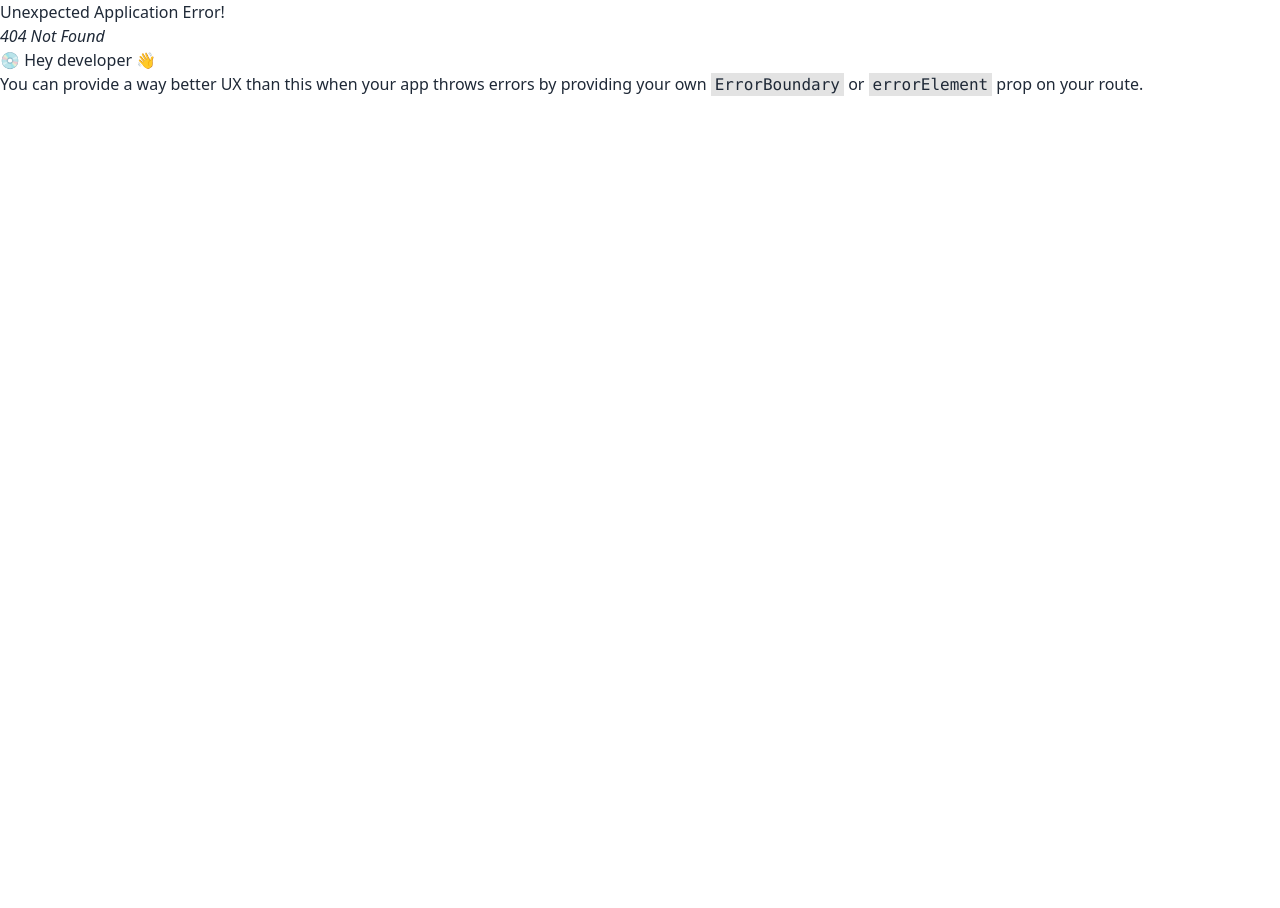
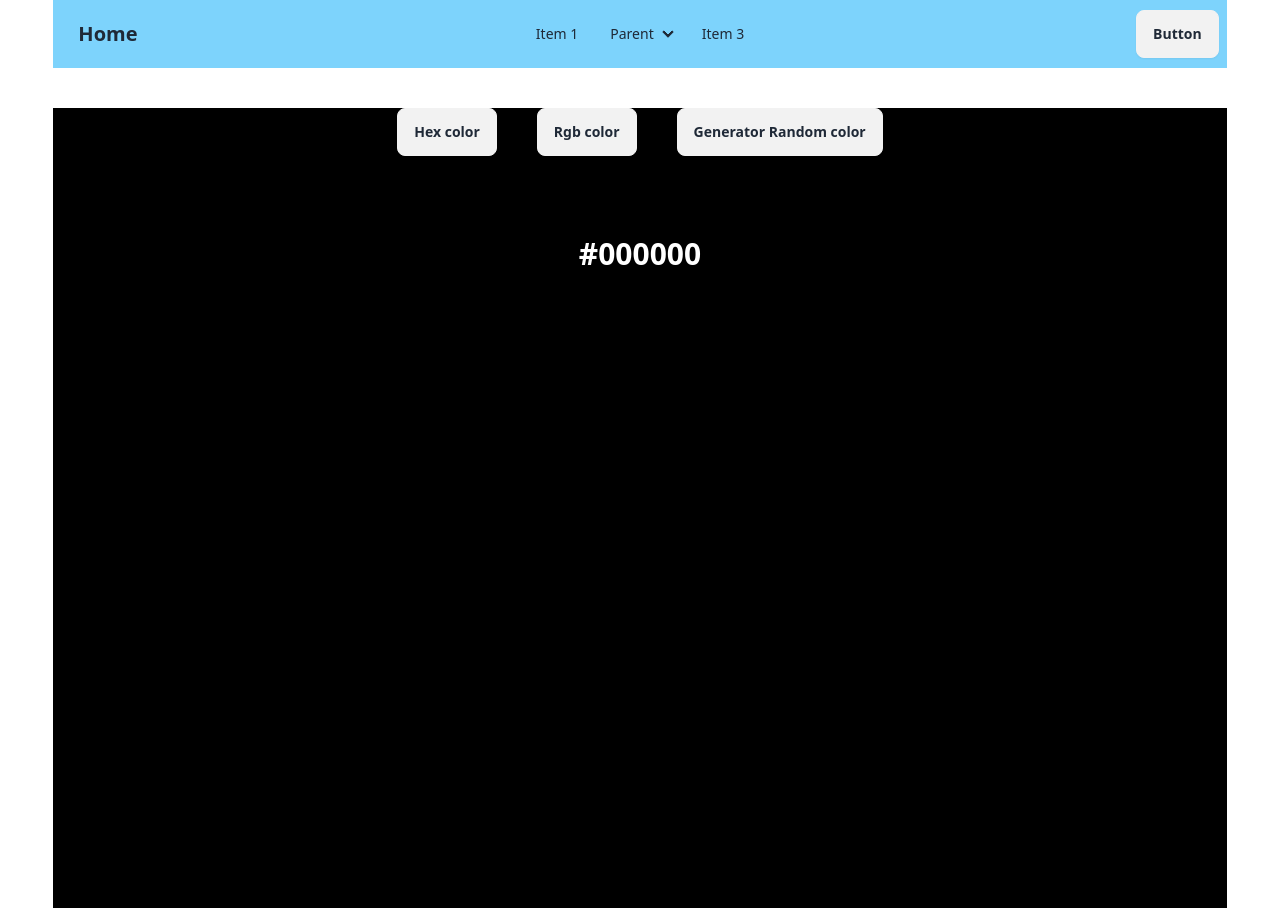
Before and after one commit to Sarajit-mondal/100-Small-react-Project, a React (Vite) app in the folder react25SmallProject/: page /hexOrRgbColor in a window 1280 px wide. Before the commit this address had no page. Before the commit the page ends 800 px from the top, so only its background shows below. Built offline with nearby package versions, Linux system fonts and the light colour scheme.

Commit message:
Hex and rgb color generator complete

```diff
--- /dev/null
+++ b/react25SmallProject/src/components/25Project/ColorGenerator.jsx
@@ -0,0 +1,89 @@
+import { useState } from "react";
+
+function ColorGenerator() {
+  const [color, setColor] = useState("#000000");
+  const [choiceColor, setChoiceColor] = useState("hex");
+
+  ///Randome Color generator
+
+  const randomeColor = (length) => {
+    return Math.floor(Math.random() * length);
+  };
+
+  const colorGenerator = () => {
+    if (choiceColor === "hex") {
+      const char = [
+        "A",
+        "B",
+        "C",
+        "D",
+        "F",
+        "0",
+        "1",
+        "2",
+        "3",
+        "4",
+        "5",
+        "6",
+        "7",
+        "8",
+        "9",
+        "A",
+        "B",
+        "C",
+        "D",
+        "F",
+        "0",
+        "1",
+        "2",
+        "3",
+        "4",
+        "5",
+        "6",
+        "7",
+        "8",
+        "9",
+      ];
+      let hexColor = "#";
+
+      for (let i = 0; i < 6; i++) {
+        hexColor += char[randomeColor(char.length)];
+      }
+
+      setColor(hexColor);
+      console.log(hexColor);
+    } else {
+      const r = Math.floor(Math.random() * 256);
+      const g = Math.floor(Math.random() * 256);
+      const b = Math.floor(Math.random() * 256);
+
+      setColor(`rgb(${r},${g},${b})`);
+      console.log(typeof `rgb(${r}, ${g}, ${b})`);
+    }
+  };
+  console.log(color);
+  return (
+    <>
+      <div className="h-screen" style={{ background: color }}>
+        <div className="flex gap-10 justify-center my-10">
+          <button onClick={() => setChoiceColor("hex")} className="btn">
+            Hex color
+          </button>
+          <button onClick={() => setChoiceColor("rgb")} className="btn">
+            Rgb color
+          </button>
+          <button onClick={colorGenerator} className="btn">
+            Generator Random color
+          </button>
+        </div>
+        <div>
+          <div className="flex justify-center mt-20">
+            <p className="text-3xl font-bold text-white ">{color}</p>
+          </div>
+        </div>
+      </div>
+    </>
+  );
+}
+
+export default ColorGenerator;
--- a/react25SmallProject/src/components/Header.jsx
+++ b/react25SmallProject/src/components/Header.jsx
@@ -1,3 +1,5 @@
+import { Link } from "react-router-dom";
+
 function Header() {
   return (
     <div>
@@ -43,7 +45,9 @@ function Header() {
               </li>
             </ul>
           </div>
-          <a className="btn btn-ghost text-xl">daisyUI</a>
+          <Link to="/" className="btn btn-ghost text-xl">
+            Home
+          </Link>
         </div>
         <div className="navbar-center hidden lg:flex">
           <ul className="menu menu-horizontal px-1">
--- a/react25SmallProject/src/components/home/HomePage.jsx
+++ b/react25SmallProject/src/components/home/HomePage.jsx
@@ -8,13 +8,13 @@ function HomePage() {
           className="py-3 px-5 font-bold bg-sky-200 rounded-full hover:bg-sky-300"
           to="/accordian"
         >
-          Link1
+          Accordian
         </Link>
         <Link
           className="py-3 px-5 font-bold bg-sky-200 rounded-full hover:bg-sky-300"
-          to=""
+          to="hexOrRgbColor"
         >
-          Link1
+          Color Generator
         </Link>
         <Link
           className="py-3 px-5 font-bold bg-sky-200 rounded-full hover:bg-sky-300"
--- a/react25SmallProject/src/route/AllRoute.jsx
+++ b/react25SmallProject/src/route/AllRoute.jsx
@@ -2,6 +2,7 @@ import { createBrowserRouter } from "react-router-dom";
 import RootPage from "../root/RootPage";
 import HomePage from "../components/home/HomePage";
 import Accordian from "../components/25Project/Accordian";
+import ColorGenerator from "../components/25Project/ColorGenerator";
 
 const router = createBrowserRouter([
   {
@@ -16,6 +17,10 @@ const router = createBrowserRouter([
         path: "/accordian",
         element: <Accordian></Accordian>,
       },
+      {
+        path: "/hexOrRgbColor",
+        element: <ColorGenerator></ColorGenerator>,
+      },
     ],
   },
 ]);
```
